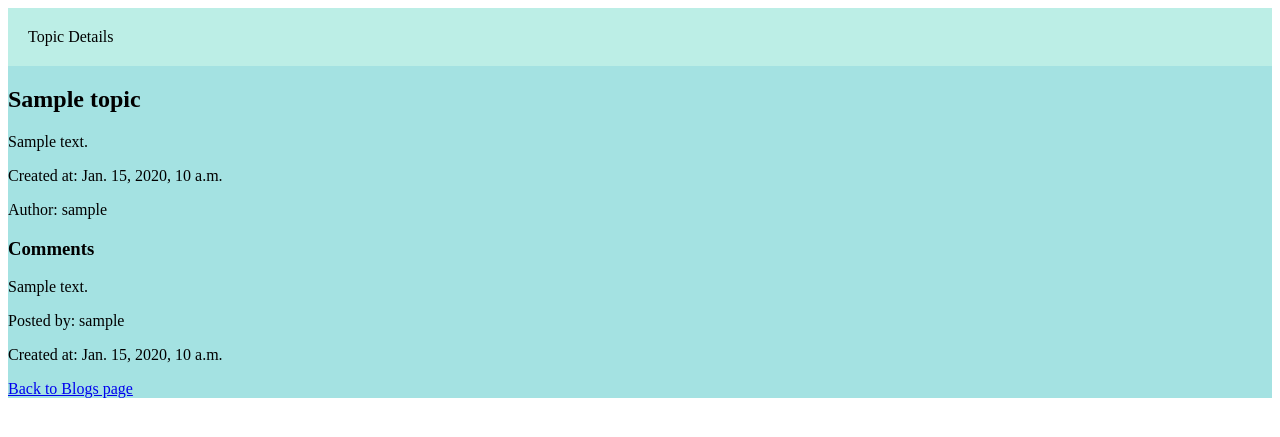
After one commit to YuriiKhomich/hw__django, a Django app: a page that uses templates/topic_detail.html in a window 1280 px wide. The commit adds this page. Shown: the top 437 px of the page. Run offline with Django 4.2, Linux system fonts and the light colour scheme; tables that the repository leaves empty hold one stand-in row (values such as "Sample post").

Commit message:
HW4. Django

```diff
--- a/hw__django/settings.py
+++ b/hw__django/settings.py
@@ -79,7 +79,7 @@ DATABASES = {
     'default': {
         'ENGINE': 'django.db.backends.postgresql_psycopg2',
         'NAME': 'mydb',
-        'USER': 'myuser',
+        'USER': 'myuser10',
         'PASSWORD': 'mypass',
         'HOST': 'localhost',
         'PORT': '5432',
--- a/hw__django/urls.py
+++ b/hw__django/urls.py
@@ -9,6 +9,7 @@ urlpatterns = [
     path('login/', myapp.views.login, name="login"),
     path('register/', myapp.views.register, name='register'),
     path('main/', myapp.views.main, name='main'),
-    path('blog/', myapp.views.blog_detail, name='blog_detail'),
+    path('blog/<int:blog_id>/', myapp.views.blog_detail, name='blog_detail'),
+    path('topic/<slug:slug>/', myapp.views.topic_detail, name='topic_detail'),
     path('create_blog', myapp.views.create, name='create_blog')
     ]
--- a/myapp/admin.py
+++ b/myapp/admin.py
@@ -1,7 +1,7 @@
 from django.contrib import admin
-from .models import  Topic, BlogPost, Comment
+from .models import Topic, Blog, Comment
 
 
 admin.site.register(Topic)
-admin.site.register(BlogPost)
+admin.site.register(Blog)
 admin.site.register(Comment)
--- a/myapp/models.py
+++ b/myapp/models.py
@@ -1,24 +1,24 @@
 from django.db import models
 from django.contrib.auth.models import User
 from django.template.defaultfilters import slugify
+from django.urls import reverse
 
 
-class Topic(models.Model):
+class Blog(models.Model):
     title = models.CharField(max_length=200)
     description = models.TextField()
-    users = models.ManyToManyField(User, related_name='topics', blank=True)
-    notify = models.BooleanField(default=True)
+    author = models.ForeignKey(User, on_delete=models.CASCADE, related_name='blogs')
 
     def __str__(self):
         return self.title
 
 
-class BlogPost(models.Model):
+class Topic(models.Model):
+    blog = models.ForeignKey(Blog, on_delete=models.CASCADE, related_name='topics')
     title = models.CharField(max_length=255)
     content = models.TextField()
     created_at = models.DateTimeField(auto_now_add=True)
     updated_at = models.DateTimeField(auto_now=True)
-    topics = models.ManyToManyField(Topic, related_name='blog_posts')
     author = models.ForeignKey(User, on_delete=models.CASCADE)
     slug = models.SlugField(unique=True, max_length=255, blank=True)
 
@@ -26,17 +26,33 @@ class BlogPost(models.Model):
         return self.title
 
     def save(self, *args, **kwargs):
+        super().save(*args, **kwargs)
+
         if not self.slug:
             slug = f"{slugify(self.title)}-{self.created_at.strftime('%Y-%m-%d')}"
-            self.slug = slug
-        super().save(*args, **kwargs)
+            unique_slug = slug
+            counter = 1
+            while Topic.objects.filter(slug=unique_slug).exists():
+                unique_slug = f"{slug}-{counter}"
+                counter += 1
+            self.slug = unique_slug
+            super().save(update_fields=['slug'])
+
+    def get_absolute_url(self):
+        return reverse('topic_detail', args=[str(self.slug)])
+
+    class Meta:
+        db_table = 'myapp_new_topic'
 
 
 class Comment(models.Model):
     created_at = models.DateTimeField(auto_now_add=True)
     content = models.TextField()
     user = models.ForeignKey(User, on_delete=models.CASCADE)
-    blog_post = models.ForeignKey(BlogPost, on_delete=models.CASCADE, related_name='comments')
+    topic = models.ForeignKey(Topic, on_delete=models.CASCADE, related_name='comments')
+
+    class Meta:
+        db_table = 'myapp_new_comment'
 
     def __str__(self):
         return self.content
--- a/myapp/urls.py
+++ b/myapp/urls.py
@@ -1,10 +1,12 @@
+'''
 from django.urls import path
 import myapp.views
 urlpatterns = [
-    path('<slug:name>/', myapp.views.blog_detail, name='blog_detail'),
+   # path('<slug:name>/', myapp.views.blog_detail, name='blog_detail'),
     path('<slug:name>/comment/', myapp.views.add_comment_to_post, name='add_comment_to_post'),
     path('<slug:name>/update/', myapp.views.blog_update, name='blog_update'),
     path('<slug:name>/delete/', myapp.views.blog_delete, name='blog_delete'),
     path('<str:username>/', myapp.views.profile, name='profile'),
     path('<str:username>/change_password/', myapp.views.change_password, name='change_password'),
     ]
+'''
--- a/myapp/views.py
+++ b/myapp/views.py
@@ -1,5 +1,5 @@
-
-from django.shortcuts import render
+from django.shortcuts import render, get_object_or_404
+from .models import Topic, Blog
 
 
 def index(request):
@@ -15,11 +15,24 @@ def register(request):
 
 
 def main(request):
-    return render(request, 'main.html')
+    blogs = Blog.objects.all()
+    return render(request, 'main.html', {'blogs': blogs})
 
 
-def blog_detail(request, name=''):
+def blog_detail(request):
     return render(request, 'blog_detail.html')
+
+
+def topic_detail(request, slug):
+    topic = get_object_or_404(Topic, slug=slug)
+    comments = topic.comments.all()
+    return render(request, 'topic_detail.html', {'topic': topic, 'comments': comments})
+
+
+def blog_detail(request, blog_id):
+    blog = get_object_or_404(Blog, id=blog_id)
+    topics = blog.topics.all()
+    return render(request, 'blog_detail.html', {'blog': blog, 'topics': topics})
 
 
 def create(request):
--- /dev/null
+++ b/templates/topic_detail.html
@@ -0,0 +1,23 @@
+{% extends 'base.html' %}
+
+{% block content %}
+  <div style="padding: 20px; background-color: #bceee6">Topic Details</div>
+
+  <h2>{{ topic.title }}</h2>
+  <p>{{ topic.content }}</p>
+  <p>Created at: {{ topic.created_at }}</p>
+  <p>Author: {{ topic.author }}</p>
+
+  <h3>Comments</h3>
+  {% for comment in comments %}
+    <div>
+      <p>{{ comment.content }}</p>
+      <p>Posted by: {{ comment.user }}</p>
+      <p>Created at: {{ comment.created_at }}</p>
+    </div>
+  {% empty %}
+    <p>No comments yet.</p>
+  {% endfor %}
+
+  <a href="{% url 'main' %}">Back to Blogs page</a>
+{% endblock %}
```
Also changed, not shown: templates/blog_detail.html (+8 -2 lines), templates/index.html (+4 -6 lines), templates/main.html (+8 -0 lines), myapp/migrations/0001_initial.py, myapp/migrations/0002_topic.py (deleted), myapp/migrations/0003_blogpost_comment.py (deleted), myapp/migrations/0004_comment_blog_post_comment_user.py (deleted), myapp/migrations/0005_blogpost_author_blogpost_topics_topic_notify_and_more.py (deleted), myapp/migrations/0006_delete_article.py (deleted).
